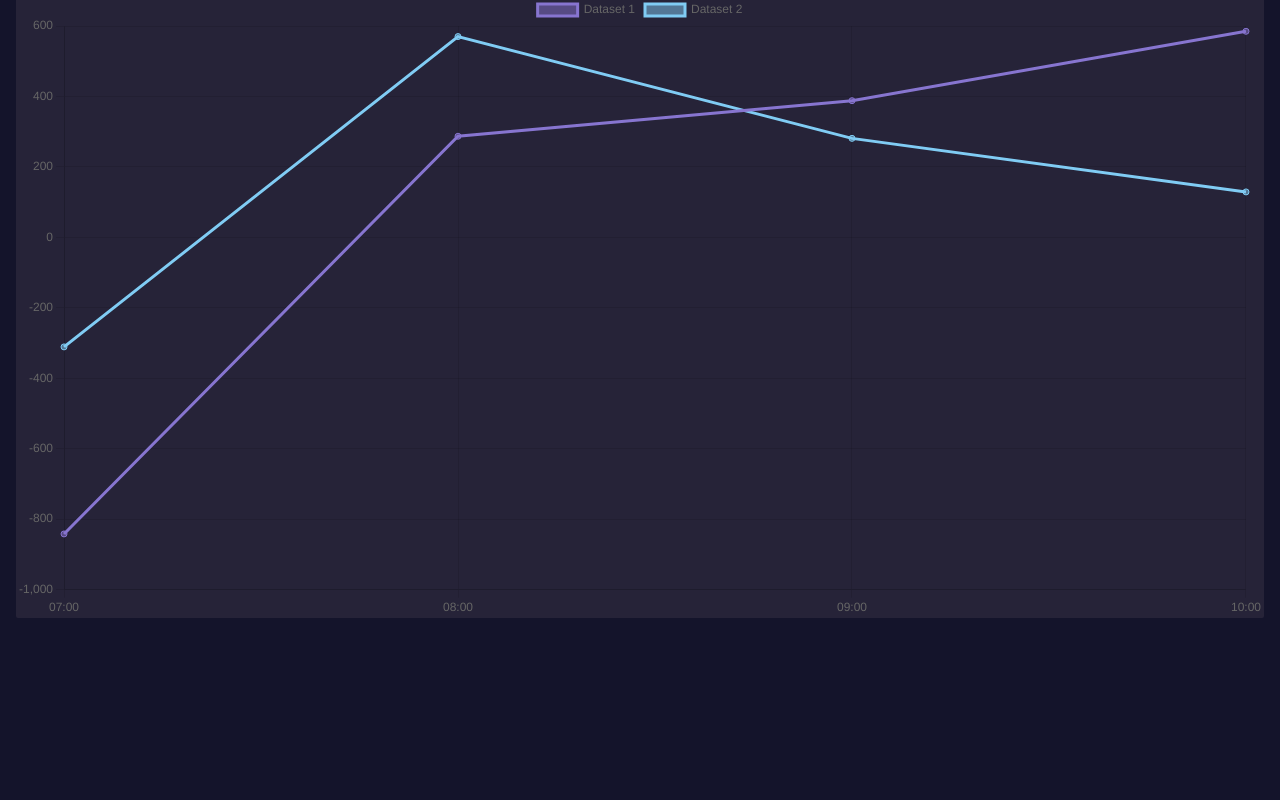
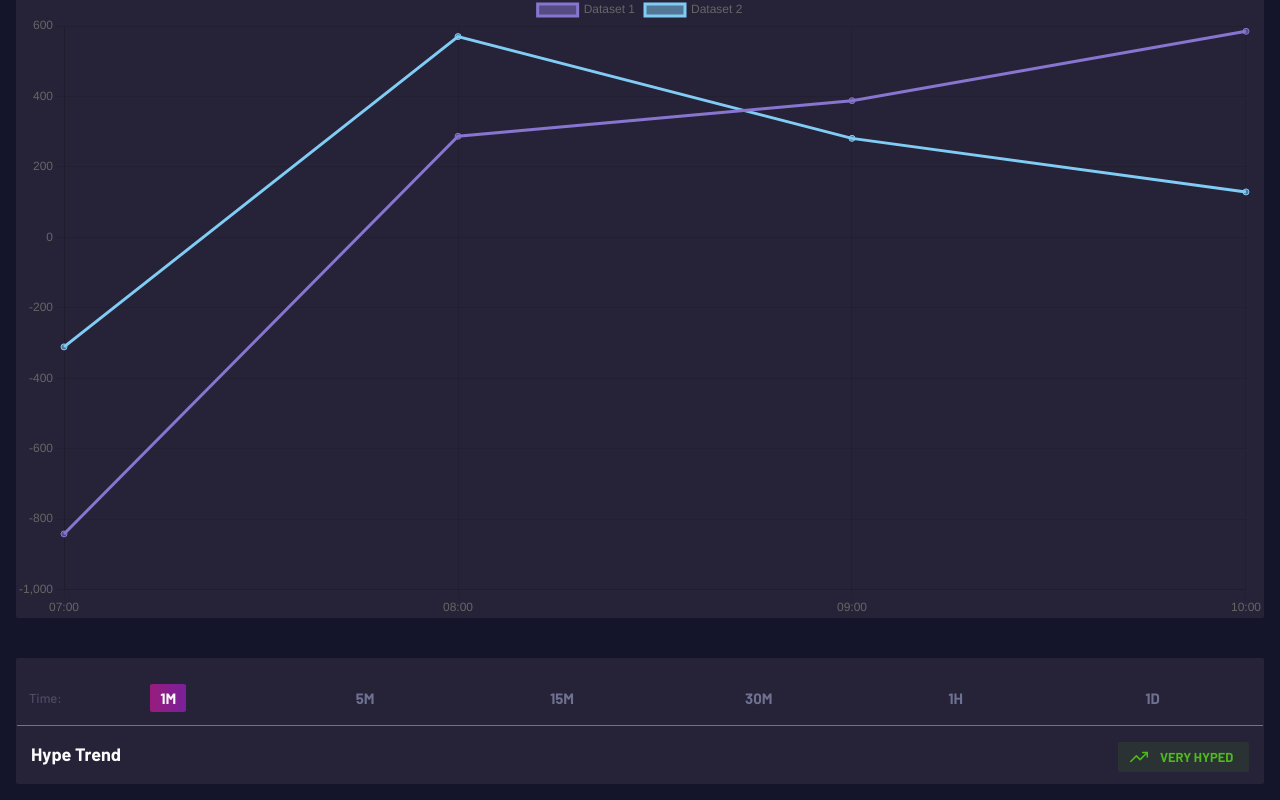
Before and after one commit to diipacheco/lumx-studios-test, a React (Vite) app: page / in a window 1280 px wide. Shown: the part 1387-2187 px from the top of the page. Before the commit the page ends 2021 px from the top, so only its background shows below. Built offline with nearby package versions, Linux system fonts and the light colour scheme.

Commit message:
Adds hype tranding

```diff
--- a/src/Pages/Main/index.tsx
+++ b/src/Pages/Main/index.tsx
@@ -1,6 +1,7 @@
 import React from 'react';
 
 import BubbleChart from '~/components/BubbleChart';
+import HypeTrend from '~/components/HypeTrend';
 import LineChart from '~/components/LineChart';
 import Sales from '~/components/Sales';
 import SummarySection from '~/components/SummarySection';
@@ -15,6 +16,7 @@ const Main: React.FC = () => {
       <BubbleChart />
       <Sales title="Sales Floor and Average Price" />
       <LineChart />
+      <HypeTrend />
     </Container>
   );
 };
--- /dev/null
+++ b/src/components/HypeTrend/index.tsx
@@ -0,0 +1,49 @@
+import React from 'react';
+
+import TrendingUpIcon from '~/assets/trending-up.svg';
+import Card from '~/components/Card';
+
+import { Container, Content, DaysButton, HypeButton } from './styles';
+
+const HypeTrend: React.FC = () => {
+  return (
+    <Container>
+      <Card>
+        <Content>
+          <header>
+            <h6>Time:</h6>
+            <ul>
+              <li>
+                <DaysButton active>1M</DaysButton>
+              </li>
+              <li>
+                <DaysButton>5M</DaysButton>
+              </li>
+              <li>
+                <DaysButton>15M</DaysButton>
+              </li>
+              <li>
+                <DaysButton>30M</DaysButton>
+              </li>
+              <li>
+                <DaysButton>1H</DaysButton>
+              </li>
+              <li>
+                <DaysButton>1D</DaysButton>
+              </li>
+            </ul>
+          </header>
+          <section>
+            <h4>Hype Trend</h4>
+            <HypeButton>
+              <img src={TrendingUpIcon} alt="Trending Up Icon" />
+              Very Hyped
+            </HypeButton>
+          </section>
+        </Content>
+      </Card>
+    </Container>
+  );
+};
+
+export default HypeTrend;
--- /dev/null
+++ b/src/components/HypeTrend/styles.ts
@@ -0,0 +1,86 @@
+import styled from 'styled-components';
+
+export const Container = styled.section`
+  margin-top: 40px;
+`;
+
+export const Content = styled.section`
+  display: flex;
+  padding: 12px 15px;
+  flex-direction: column;
+  width: 100%;
+
+  > header {
+    display: flex;
+    align-items: center;
+    height: 56px;
+    border-bottom: 1px solid ${props => props.theme.colors.darkGrey};
+    margin-left: -14px;
+    margin-right: -14px;
+    padding: 0 12px;
+
+    > h6 {
+      font-size: 13px;
+      font-weight: 500;
+      color: ${props => props.theme.colors.lightPurple};
+    }
+
+    > ul {
+      width: 100%;
+      display: flex;
+      justify-content: space-around;
+      margin-left: 8px;
+    }
+  }
+
+  > section {
+    display: flex;
+    justify-content: space-between;
+    margin-top: 16px;
+
+    > h4 {
+      font-weight: 700;
+      font-size: 18px;
+      line-height: 24px;
+    }
+  }
+`;
+
+interface IDaysButton {
+  active?: boolean;
+}
+
+export const DaysButton = styled.button<IDaysButton>`
+  width: 36px;
+  height: 28px;
+
+  background: ${props =>
+    props.active
+      ? 'linear-gradient(90deg, #a71a6b -56.82%, #7b209b 100%)'
+      : 'transparent'};
+  border-radius: 2px;
+
+  font-weight: 700;
+  font-size: 15px;
+  color: ${props =>
+    props.active ? props.theme.colors.text : props.theme.colors.darkGrey};
+`;
+
+export const HypeButton = styled.button`
+  display: flex;
+  align-items: center;
+  width: 131px;
+  height: 30px;
+  background: rgba(77, 188, 25, 0.1);
+  border-radius: 2px;
+  padding: 6px 12px;
+  font-weight: 700;
+  font-size: 13px;
+  color: #4dbc19;
+  text-transform: uppercase;
+
+  > img {
+    height: 18px;
+    margin-right: 12px;
+  }
+`;
```
Also changed, not shown: src/assets/trending-up.svg (added).
